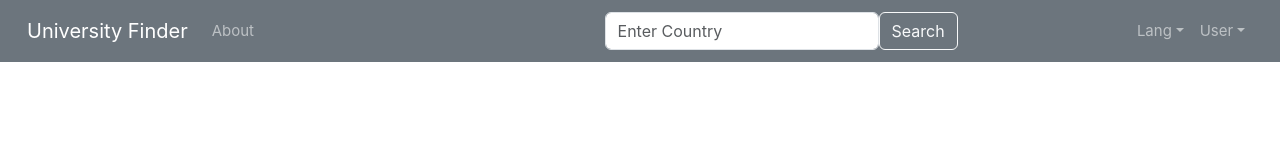
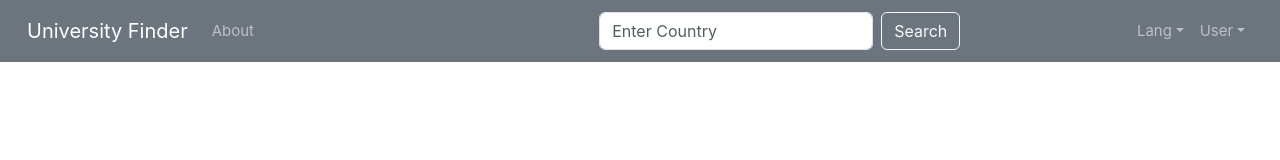
Before and after one commit to ArifHoss/vite-vue-individuellt_projekt, a Vue app: page / in a window 1280 px wide. Shown: the top 160 px of the page. Built offline with nearby package versions, Linux system fonts and the light colour scheme.

Commit message:
added space between search input and search button on navbar

```diff
--- a/src/components/NavBar.vue
+++ b/src/components/NavBar.vue
@@ -40,7 +40,7 @@ const { searchQuery, showSuggestions, filteredCountries, selectSuggestion, perfo
               v-model="searchQuery"
               @focus="showSuggestions = true"
               @blur="setTimeout(() => (showSuggestions = false), 200)"
-              class="form-control"
+              class="form-control me-2"
               type="search"
               placeholder="Enter Country"
               aria-label="Search"
```
